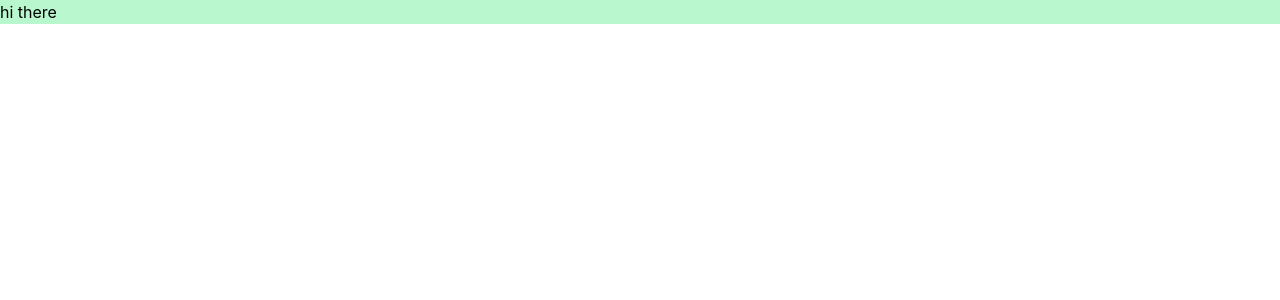
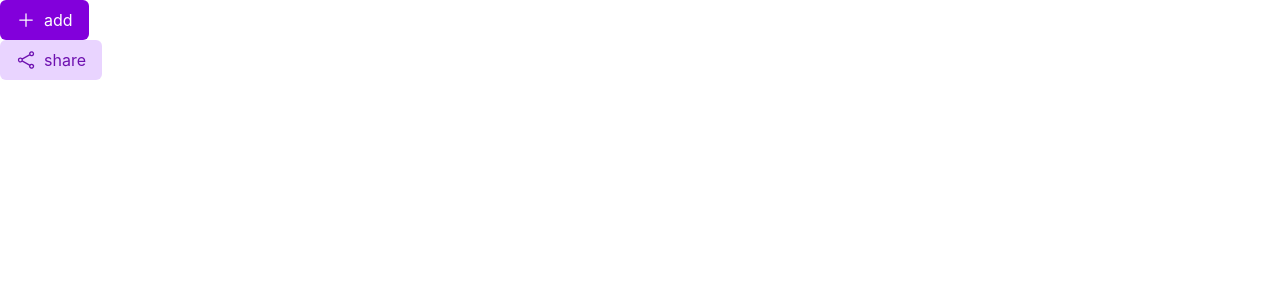
Before and after one commit to DimpalGoyal/pseudo-brain, a React (Vite) app in the folder frontend/: page / in a window 1280 px wide. Shown: the top 300 px of the page. Built offline with nearby package versions, Linux system fonts and the light colour scheme.

Commit message:
added Button component and Icons dir for heroicons

```diff
--- a/frontend/src/App.tsx
+++ b/frontend/src/App.tsx
@@ -1,10 +1,15 @@
+import { Button } from "./components/Button"
+import { ShareIcon } from "./icons/PlusIcon"
+import { PlusIcon } from "./icons/ShareIcon"
 
 function App() {
 
   return (
     <>
-    <div className="bg-green-200">
-      hi there
+    <div>
+    <Button variant="primary" text="add" startIcon={<PlusIcon/>}/>
+    <Button variant="secondary" text="share" startIcon={<ShareIcon/>}/>
+
     </div>
     </>
   )
--- a/frontend/src/components/Button.tsx
+++ b/frontend/src/components/Button.tsx
@@ -0,0 +1,21 @@
+import type { ReactElement } from "react";
+
+interface buttonProps {
+    variant: "primary" | "secondary",
+    text: string,
+    startIcon: ReactElement
+}
+
+const variantClasses = {
+    "primary": "bg-purple-700 text-white",
+    "secondary": "bg-purple-200 text-purple-800"
+}
+
+const defaultStyles = " px-4 py-2 flex rounded-md cursor-pointer items-center"
+
+export function Button({variant, text, startIcon}: buttonProps){
+    return <button className={variantClasses[variant] + defaultStyles}>
+        <span className="pr-2">{startIcon}</span>
+        {text}
+    </button>
+}
--- /dev/null
+++ b/frontend/src/icons/PlusIcon.tsx
@@ -0,0 +1,6 @@
+export function ShareIcon(){
+    return <svg xmlns="http://www.w3.org/2000/svg" fill="none" viewBox="0 0 24 24" stroke-width="1.5" stroke="currentColor" className="size-5">
+  <path stroke-linecap="round" stroke-linejoin="round" d="M7.217 10.907a2.25 2.25 0 1 0 0 2.186m0-2.186c.18.324.283.696.283 1.093s-.103.77-.283 1.093m0-2.186 9.566-5.314m-9.566 7.5 9.566 5.314m0 0a2.25 2.25 0 1 0 3.935 2.186 2.25 2.25 0 0 0-3.935-2.186Zm0-12.814a2.25 2.25 0 1 0 3.933-2.185 2.25 2.25 0 0 0-3.933 2.185Z" />
+</svg>
+
+}
--- /dev/null
+++ b/frontend/src/icons/ShareIcon.tsx
@@ -0,0 +1,6 @@
+export function PlusIcon(){
+    return <svg xmlns="http://www.w3.org/2000/svg" fill="none" viewBox="0 0 24 24" stroke-width="1.5" stroke="currentColor" className="size-5">
+  <path stroke-linecap="round" stroke-linejoin="round" d="M12 4.5v15m7.5-7.5h-15" />
+</svg>
+
+}
```
